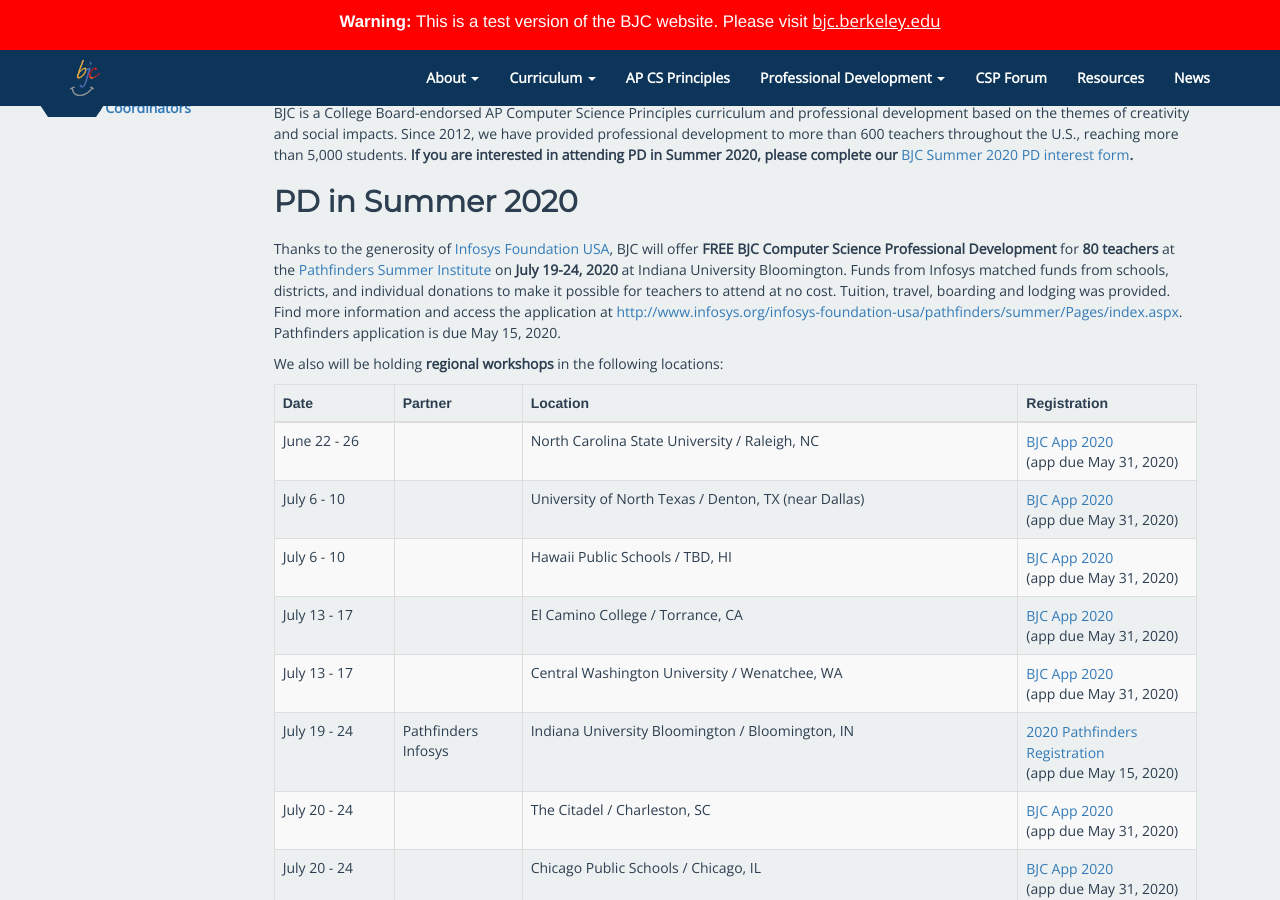
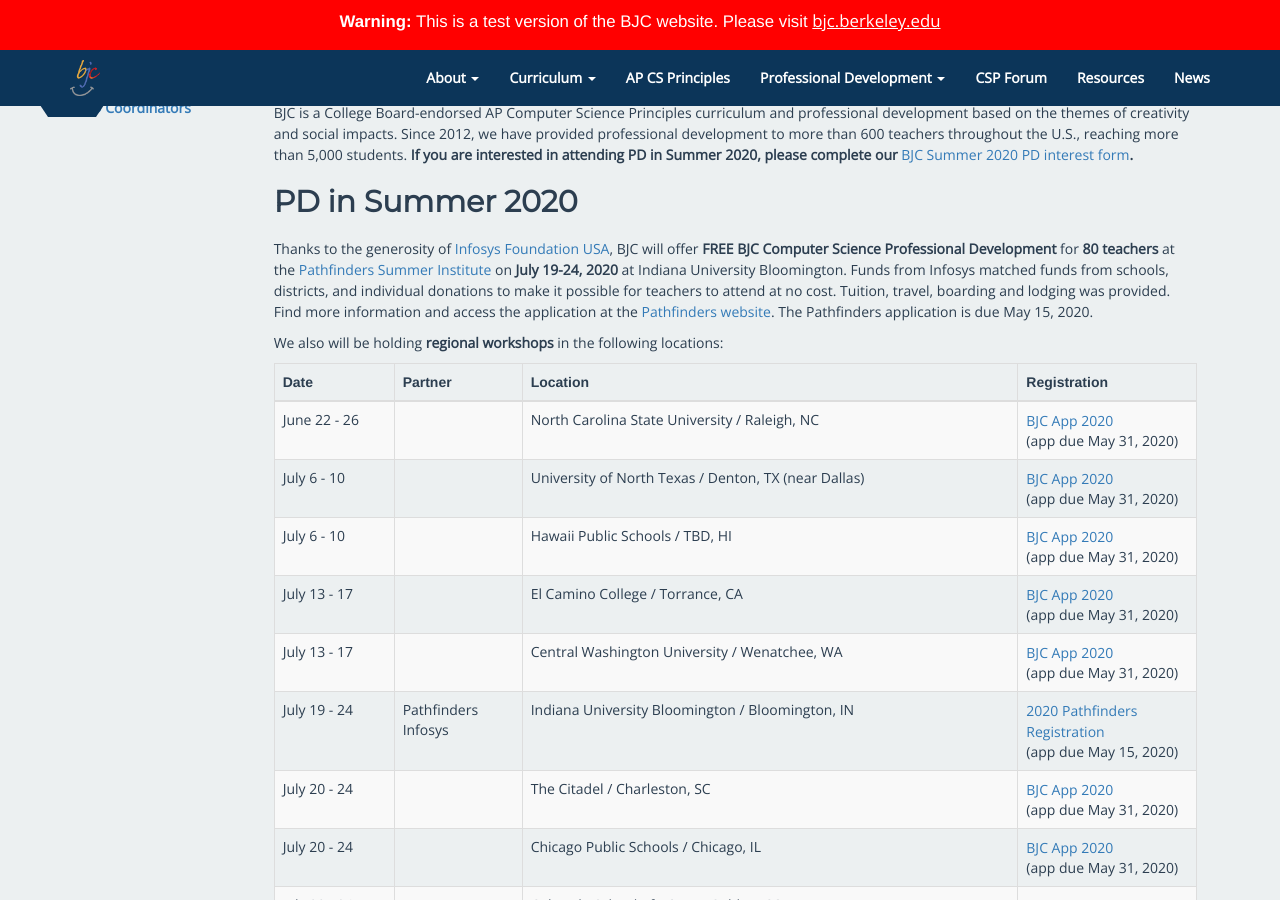
Before and after one commit to beautyjoy/beautyjoy.github.io, a Jekyll site: the page built from summer-pd/index.md, in a window 1280 px wide and 900 px high, scrolled down 368 px. Built offline with Jekyll 4.4.1, drawn with Linux system fonts in a browser that asks for light colours.

Commit message:
updated path text

```diff
--- a/summer-pd/index.md
+++ b/summer-pd/index.md
@@ -45,7 +45,10 @@
 
 <!-- More information about Summer 2020 PD will be released in Winter 2020. If you are interested in attending PD in Summer 2020, please complete our [BJC Summer 2020 PD interest form][pd-interest-form-link]. -->
 
-Thanks to the generosity of [Infosys Foundation USA][infosys], BJC will offer **FREE BJC Computer Science Professional Development** for **80 teachers** at the [Pathfinders Summer Institute][pathfinders] on **July 19-24, 2020** at Indiana University Bloomington. Funds from Infosys matched funds from schools, districts, and individual donations to make it possible for teachers to attend at no cost. Tuition, travel, boarding and lodging was provided. Find more information and access the application at [http://www.infosys.org/infosys-foundation-usa/pathfinders/summer/Pages/index.aspx][pathfinders]. Pathfinders application is due May 15, 2020.
+Thanks to the generosity of [Infosys Foundation USA][infosys], BJC will offer **FREE BJC Computer Science Professional Development** for **80 teachers** at the [Pathfinders Summer Institute][pathfinders] on **July 19-24, 2020** at Indiana University Bloomington. Funds from Infosys matched funds from schools, districts, and individual donations to make it possible for teachers to attend at no cost. Tuition, travel, boarding and lodging was provided. Find more information and access the application at the [Pathfinders website][pathfinders-app-link]. The Pathfinders application is due May 15, 2020.
+
+[pathfinders-app-link]: http://www.infosys.org/infosys-foundation-usa/pathfinders/summer/Pages/index.aspx
+
 
 We also will be holding **regional workshops** in the following locations:
 
```
